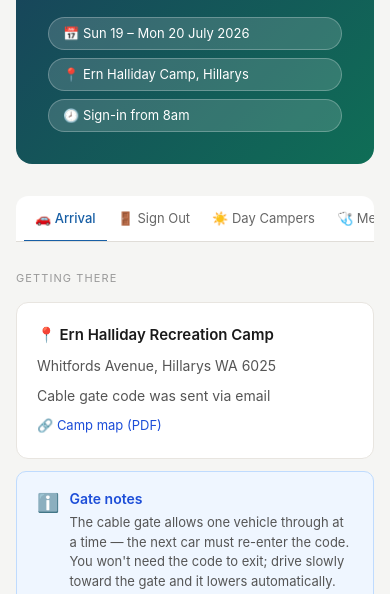
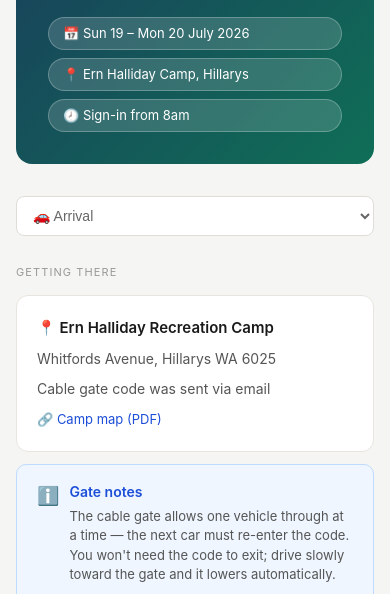
Before and after one commit to maqh/music-camp-2026, a plain HTML site: page index.html in a window 390 px wide. Shown: the part 190-784 px from the top of the page. Drawn offline with Linux system fonts and the light colour scheme.

Commit message:
Improve navigation

```diff
--- a/index.html
+++ b/index.html
@@ -7,7 +7,7 @@
 <style>
 *{box-sizing:border-box;margin:0;padding:0}
 body{font-family:-apple-system,BlinkMacSystemFont,'Segoe UI',Roboto,sans-serif;color:#1a1a1a;background:#f5f5f3;line-height:1.6;min-height:100vh;padding:1.5rem 1rem 3rem}
-.container{max-width:720px;margin:0 auto}
+.container{max-width:1024px;margin:0 auto}
 .hero{background:linear-gradient(135deg,#1a3a5c 0%,#0f6e56 100%);color:#fff;padding:2.5rem 2rem 2rem;border-radius:16px;margin-bottom:2rem;position:relative;overflow:hidden}
 .hero::before{content:'♪';position:absolute;right:2rem;top:1rem;font-size:6rem;opacity:0.08;line-height:1;pointer-events:none}
 .hero-eyebrow{font-size:11px;letter-spacing:0.12em;text-transform:uppercase;opacity:0.7;margin-bottom:0.5rem}
@@ -15,8 +15,10 @@ body{font-family:-apple-system,BlinkMacSystemFont,'Segoe UI',Roboto,sans-serif;c
 .hero-sub{font-size:14px;opacity:0.8;margin-bottom:1.25rem}
 .hero-meta{display:flex;gap:0.75rem;flex-wrap:wrap}
 .hero-pill{background:rgba(255,255,255,0.15);border:1px solid rgba(255,255,255,0.25);border-radius:100px;padding:5px 14px;font-size:13px}
-.tabs{display:flex;gap:0;border-bottom:1px solid #e0ddd8;margin-bottom:1.75rem;overflow-x:auto;-webkit-overflow-scrolling:touch;background:#fff;border-radius:12px 12px 0 0;padding:0 0.5rem}
+.tabs{display:flex;gap:0;border-bottom:1px solid #e0ddd8;margin-bottom:1.75rem;overflow-x:auto;overflow-y:hidden;-webkit-overflow-scrolling:touch;background:#fff;border-radius:12px 12px 0 0;padding:0 0.5rem;scrollbar-width:none}
+.tabs::-webkit-scrollbar{display:none}
 .tab{padding:12px 11px;font-size:13px;color:#666;cursor:pointer;border-bottom:2px solid transparent;white-space:nowrap;transition:color 0.15s;margin-bottom:-1px}
+.tab-select{display:none;width:100%;padding:10px 12px;font-size:14px;border:1px solid #e0ddd8;border-radius:8px;background:#fff;color:#666;cursor:pointer;margin-bottom:1.75rem}
 .tab.active{color:#185fa5;border-bottom-color:#185fa5;font-weight:500}
 .tab:hover:not(.active){color:#1a1a1a}
 .panel{display:none;animation:fadeIn 0.15s ease}
@@ -96,7 +98,7 @@ a:hover{text-decoration:underline}
 .schedule-table tr.daycamp-row{background:#f0fdf4}
 .schedule-table tr.daycamp-row td:first-child{color:#15803d}
 .tentative-badge{display:inline-block;background:#fffbeb;border:1px solid #fcd34d;color:#b45309;font-size:11px;font-weight:600;padding:1px 7px;border-radius:4px;margin-left:6px;vertical-align:middle}
-@media(max-width:500px){.two-col{grid-template-columns:1fr}.hero h1{font-size:22px}.hero-meta{flex-direction:column;gap:0.5rem}}
+@media(max-width:500px){.tabs{display:none}.tab-select{display:block}.two-col{grid-template-columns:1fr}.hero h1{font-size:22px}.hero-meta{flex-direction:column;gap:0.5rem}}
 </style>
 </head>
 <body>
@@ -124,6 +126,18 @@ a:hover{text-decoration:underline}
   <div class="tab" onclick="switchTab('rules')">📋 Rules</div>
   <div class="tab" onclick="switchTab('volunteers')">🤝 Volunteers</div>
 </div>
+
+<select class="tab-select" id="tab-mobile" onchange="switchTab(this.value)">
+  <option value="arrival">🚗 Arrival</option>
+  <option value="signout">🚪 Sign Out</option>
+  <option value="daycamp">☀️ Day Campers</option>
+  <option value="medical">🩺 Medical</option>
+  <option value="activities">🏃 Activities</option>
+  <option value="schedule">📅 Schedule</option>
+  <option value="packing">🎒 Packing</option>
+  <option value="rules">📋 Rules</option>
+  <option value="volunteers">🤝 Volunteers</option>
+</select>
 
 <!-- ARRIVAL -->
 <div id="panel-arrival" class="panel active">
@@ -615,6 +629,7 @@ function switchTab(id){
   document.querySelectorAll('.panel').forEach(function(p){p.classList.remove('active')});
   document.getElementById('panel-'+id).classList.add('active');
   document.querySelectorAll('.tab')[tabOrder.indexOf(id)].classList.add('active');
+  document.getElementById('tab-mobile').value=id;
 }
 function toggleCheck(li){li.classList.toggle('checked');updateProgress();}
 function updateProgress(){
```
